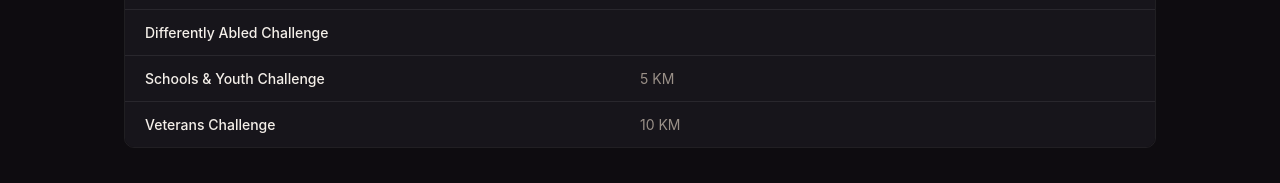
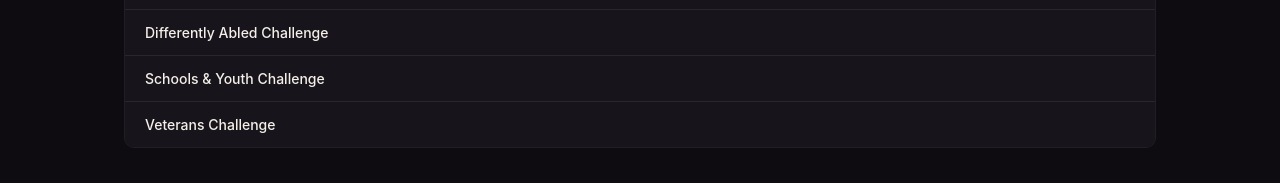
Before and after one commit to patiwadannymhango/copperbelt-marathon-site, a React (Vite) app: page /races in a window 1280 px wide. Shown: the part 608-791 px from the top of the page. Built offline with nearby package versions, Linux system fonts and the light colour scheme; no server answers.

Commit message:
Registration Modal and Types

```diff
--- a/src/components/RegistrationModal.tsx
+++ b/src/components/RegistrationModal.tsx
@@ -1,5 +1,5 @@
 import { useAppDispatch, useAppSelector } from '../store/hooks';
-import { closeRegistrationModal, goToStep, resetRegistration } from '../store/registrationSlice';
+import { closeRegistrationModal, clearPendingPayment, goToStep, resetRegistration } from '../store/registrationSlice';
 import Modal from './Modal';
 import StepDetails from './StepDetails';
 import StepPayment from './StepPayment';
@@ -22,6 +22,12 @@ export default function RegistrationModal() {
     dispatch(closeRegistrationModal());
     if (step === 'done') {
       dispatch(resetRegistration());
+    } else if (step === 'processing') {
+      // Abandoning a payment mid-wait — same as "Try a different method" on
+      // timeout/failure. Without this, the stale pendingPayment (and its
+      // now-wrong provider logo) survives and resumes on the next open.
+      dispatch(clearPendingPayment());
+      dispatch(goToStep('payment'));
     }
   }
 
--- a/src/types.ts
+++ b/src/types.ts
@@ -16,8 +16,8 @@ export const RACE_CATEGORIES: { value: RaceCategory; label: string; distance: st
   { value: '5k-fun-run', label: 'Fun Run & Walk', distance: '5 KM', fee: 279 },
   { value: 'mining-challenge', label: 'Mining Challenge', distance: '' },
   { value: 'differently-abled', label: 'Differently Abled Challenge', distance: '' },
-  { value: 'schools-youth', label: 'Schools & Youth Challenge', distance: '5 KM', fee: 80 },
-  { value: 'veterans', label: 'Veterans Challenge', distance: '10 KM', fee: 200 },
+  { value: 'schools-youth', label: 'Schools & Youth Challenge', distance: '', fee: 80 },
+  { value: 'veterans', label: 'Veterans Challenge', distance: '', fee: 200 },
 ];
 
 export type Gender = '' | 'male' | 'female';
```
